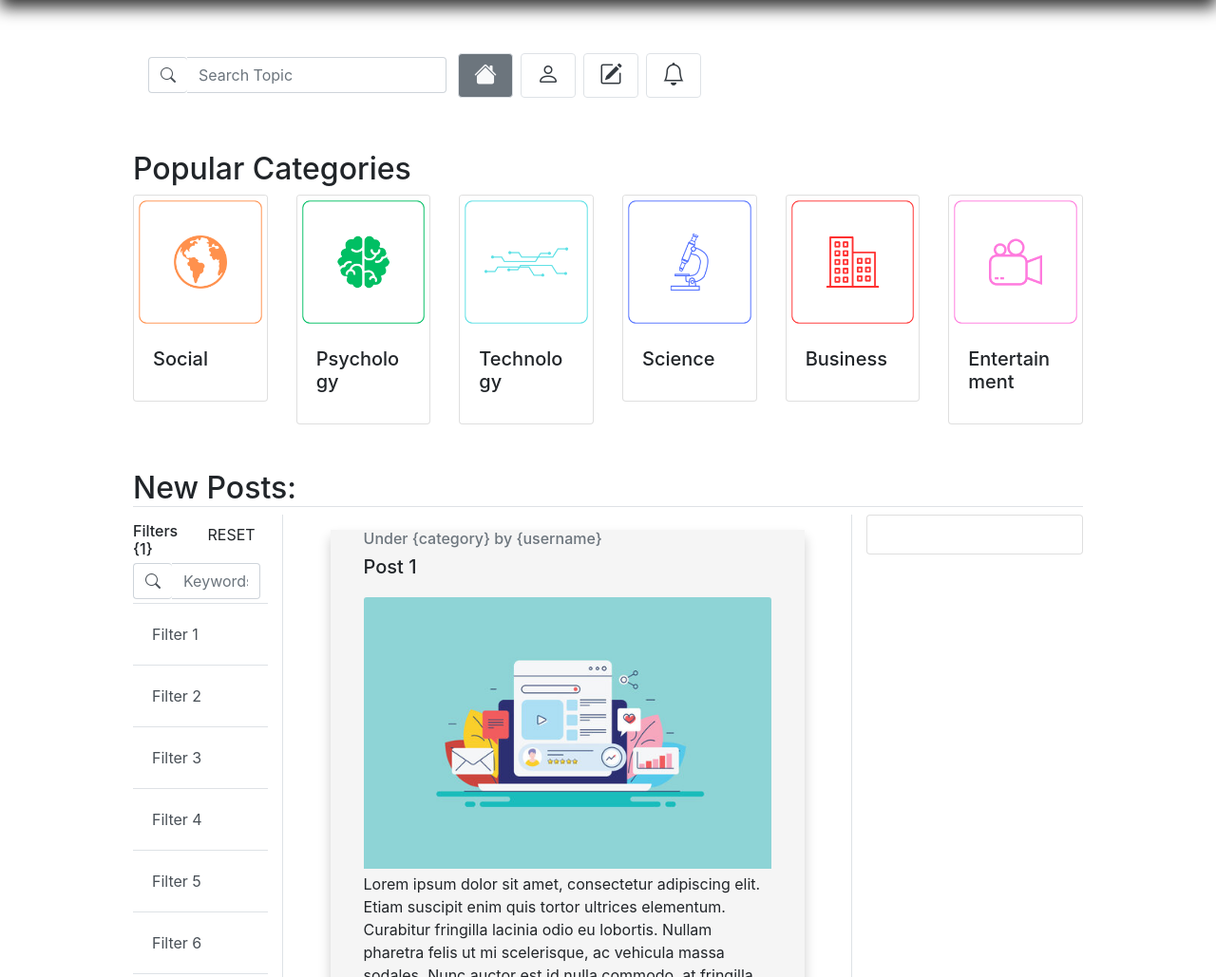
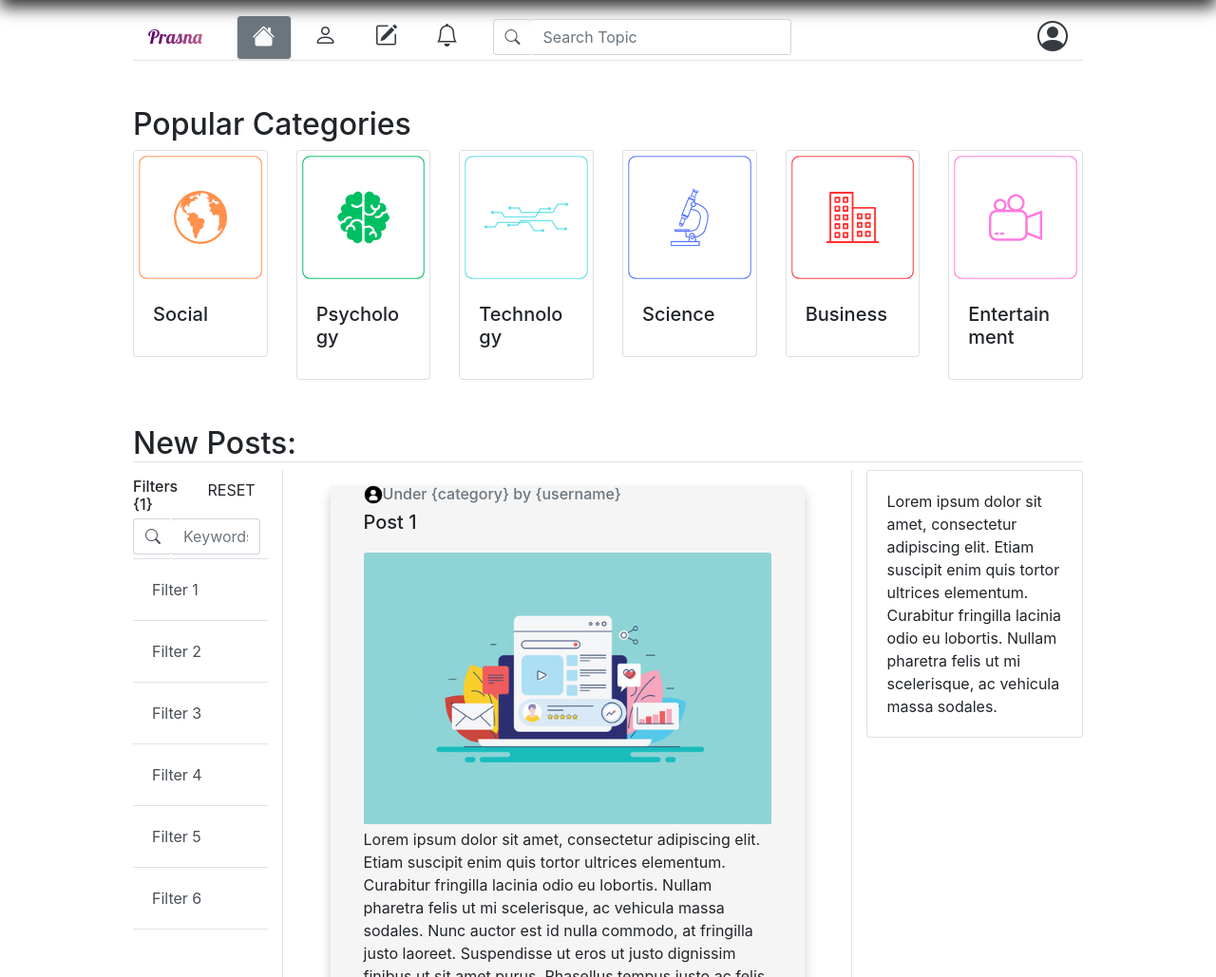
Before and after one commit to DizValheim/Prasna, a plain HTML site: page index.html in a window 1280 px wide. Shown: the part 856-1885 px from the top of the page at 95% size. Drawn offline with nearby package versions, Linux system fonts and the light colour scheme.

Commit message:
Make Navbar responsive + fonts

```diff
--- a/index.html
+++ b/index.html
@@ -7,7 +7,14 @@
   <title>Prasna</title>
   <link rel="stylesheet" href="https://maxcdn.bootstrapcdn.com/bootstrap/4.1.3/css/bootstrap.min.css">
   <link rel="stylesheet" href="https://fonts.googleapis.com/css2?family=Roboto:wght@300;400;500;700;900&display=swap" />
+  <link rel="preconnect" href="https://fonts.googleapis.com">
+  <link rel="preconnect" href="https://fonts.gstatic.com" crossorigin>
+  <link href="https://fonts.googleapis.com/css2?family=Libre+Baskerville&family=Lobster&family=Roboto+Mono&display=swap"
+    rel="stylesheet">
   <link rel="stylesheet" href="https://cdn.jsdelivr.net/npm/bootstrap-icons@1.11.2/font/bootstrap-icons.min.css">
+  <script src="https://ajax.googleapis.com/ajax/libs/jquery/3.3.1/jquery.min.js"></script>
+  <script src="https://cdnjs.cloudflare.com/ajax/libs/popper.js/1.14.3/umd/popper.min.js"></script>
+  <script src="https://maxcdn.bootstrapcdn.com/bootstrap/4.1.3/js/bootstrap.min.js"></script>
   <style>
     .container-wide {
 
@@ -42,6 +49,13 @@
       color: #fff;
     }
 
+    .text-purple {
+      background-image: linear-gradient(to right, #57006b, #bf5e8d);
+      color: rgba(0, 0, 0, 0);
+      /* -webkit-background-clip: text; */
+      background-clip: text;
+    }
+
     .navbar {
       position: sticky;
       top: 0;
@@ -73,10 +87,10 @@
 
   <div class="container-fluid landing">
     <nav class="navbar navbar-expand-lg navbar-primary">
-      <a class="navbar-brand text-light ml-auto" href="#">Prasna</a>
+      <a class="navbar-brand text-light" style="font-family: 'Lobster', sans-serif;" href="#">Prasna</a>
       <button class="navbar-toggler" type="button" data-toggle="collapse" data-target="#navbarNav"
         aria-controls="navbarNav" aria-expanded="false" aria-label="Toggle navigation">
-        <span class="navbar-toggler-icon"></span>
+        <span class="navbar-toggler-icon"><i class="bi bi-list"></i></span>
       </button>
       <div class="collapse navbar-collapse" id="navbarNav">
         <ul class="navbar-nav ml-auto">
@@ -116,12 +130,43 @@
     </div>
   </div>
 
-  <div class="container-fluid my-5">
+  <div class="container-fluid mt-3">
     <div class="container-wide px-0 py-0">
-      <nav class="navbar navbar-expand-lg">
-        <div class="collapse navbar-collapse">
-          <form class="form-inline my-2 my-lg-0">
-            <div class="input-group">
+      <nav class="navbar navbar-expand-lg border-bottom py-0">
+        <a class="navbar-brand text-purple" href="#" style=" font-family: 'Lobster', sans-serif;">Prasna</a>
+        <button class="navbar-toggler" type="button" data-toggle="collapse" data-target="#navbarNav"
+          aria-controls="navbarNav" aria-expanded="false" aria-label="Toggle navigation">
+          <i class="bi bi-list"></i>
+        </button>
+        <div class="collapse navbar-collapse" id="navbarNav">
+          <ul class="navbar-nav ml-3 mr-3">
+            <li class="nav-item">
+              <a class="nav-link bg-secondary text-light border rounded h4 my-0 px-3 mx-1" href="#">
+                <i class="bi bi-house-fill"></i>
+                <span class="d-lg-none d-inline px-2">Home</span>
+              </a>
+            </li>
+            <li class="nav-item">
+              <a class="nav-link text-dark h4 my-0 px-3 mx-1" href="#">
+                <i class="bi bi-person"></i>
+                <span class="d-lg-none d-inline px-2">Following</span>
+              </a>
+            </li>
+            <li class="nav-item">
+              <a class="nav-link text-dark h4 my-0 px-3 mx-1" href="#">
+                <i class="bi bi-pencil-square"></i>
+                <span class="d-lg-none d-inline px-2">Answer</span>
+              </a>
+            </li>
+            <li class="nav-item">
+              <a class="nav-link text-dark h4 my-0 px-3 mx-1" href="#">
+                <i class="bi bi-bell"></i>
+                <span class="d-lg-none d-inline px-2">Notifications</span>
+              </a>
+            </li>
+          </ul>
+          <form class="form my-2 my-lg-0 mr-auto">
+            <div class="input-group mx-auto ">
               <span class="input-group-text border-right-0 bg-transparent">
                 <i class="bi bi-search"></i>
               </span>
@@ -129,14 +174,7 @@
                 aria-label="Search">
             </div>
           </form>
-          <ul class="navbar-nav mr-auto">
-            <li class="nav-item"><a class="nav-link bg-secondary text-light border rounded h4 my-0 px-3 mx-1" href="#"><i class="bi bi-house-fill"></i></a></li>
-            <li class="nav-item"><a class="nav-link text-dark border rounded h4 my-0 px-3 mx-1" href="#"><i class="bi bi-person"></i></a></li>
-            <li class="nav-item"><a class="nav-link text-dark border rounded h4 my-0 px-3 mx-1" href="#"><i class="bi bi-pencil-square"></i></a></li>
-            <li class="nav-item"><a class="nav-link text-dark border rounded h4 my-0 px-3 mx-1" href="#"><i class="bi bi-bell"></i></a></li>
-
-          </ul>
-
+          <a href="#"><i class="bi bi-person-circle text-dark h2"></i></a>
         </div>
       </nav>
     </div>
@@ -146,7 +184,7 @@
       <h2>Popular Categories</h2>
       <div class="row">
         <!-- Add your genres here -->
-        <div class="col-sm-2">
+        <div class="col-lg-2">
           <div class="card topic-card">
             <img class="card-img-top" src="./images/World.png" alt="world-icon">
             <div class="card-body">
@@ -154,7 +192,7 @@
             </div>
           </div>
         </div>
-        <div class="col-sm-2">
+        <div class="col-lg-2">
           <div class="card topic-card">
             <img class="card-img-top" src="./images/Psychology-icon.png" alt="world-icon">
             <div class="card-body">
@@ -162,7 +200,7 @@
             </div>
           </div>
         </div>
-        <div class="col-sm-2">
+        <div class="col-lg-2">
           <div class="card topic-card">
             <img class="card-img-top" src="./images/Technology-icon.png" alt="world-icon">
             <div class="card-body">
@@ -170,7 +208,7 @@
             </div>
           </div>
         </div>
-        <div class="col-sm-2">
+        <div class="col-lg-2">
           <div class="card topic-card">
             <img class="card-img-top" src="./images/Science-icon.png" alt="world-icon">
             <div class="card-body">
@@ -178,7 +216,7 @@
             </div>
           </div>
         </div>
-        <div class="col-sm-2">
+        <div class="col-lg-2">
           <div class="card topic-card">
             <img class="card-img-top" src="./images/Buisness-icon.png" alt="world-icon">
             <div class="card-body">
@@ -186,7 +224,7 @@
             </div>
           </div>
         </div>
-        <div class="col-sm-2">
+        <div class="col-lg-2">
           <div class="card topic-card">
             <img class="card-img-top" src="./images/Entertainment-icon.png" alt="world-icon">
             <div class="card-body">
@@ -245,7 +283,11 @@
               <div class="col-md-10 post mx-auto my-3">
                 <div class="card border-0 bg-transparent">
                   <div class="card-header py-0">
-                    <h6 class="text-secondary">Under {category} by {username} </h6>
+                    <div class="flex justify-content-between">
+                      <img class="rounded-circle float-left" src="./images/profile-icon.png" alt="user-profile-icon"
+                        height="20px" width="20px">
+                      <h6 class="text-secondary">Under {category} by {username} </h6>
+                    </div>
                     <h5 class="card-title my-0">Post 1</h5>
                   </div>
                   <div class="card-body">
@@ -259,7 +301,8 @@
                       justo ac felis sodales pellentesque. </p>
                   </div>
                   <div class="card-footer border-top my-0 py-1">
-                    <a class="btn bg-secondary text-light h4 my-0 px-3" href="#"><i class="bi bi-arrow-up-square-fill"></i></a>
+                    <a class="btn bg-secondary text-light h4 my-0 px-3" href="#"><i
+                        class="bi bi-arrow-up-square-fill"></i></a>
                     <a class="btn text-dark h4 my-0 px-3" href="#"><i class="bi bi-arrow-down-square"></i></a>
                     <a class="btn text-dark h4 my-0 px-3" href="#"><i class="bi bi-chat-left"></i></i></a>
                     <a class="btn text-dark h4 my-0 px-3" href="#"><i class="bi bi-send-plus"></i></i></a>
@@ -276,7 +319,8 @@
                     <p class="card-text">Post Description</p>
                   </div>
                   <div class="card-footer border-top my-0 py-1">
-                    <a class="btn bg-secondary text-light h4 my-0 px-3" href="#"><i class="bi bi-arrow-up-square-fill"></i></a>
+                    <a class="btn bg-secondary text-light h4 my-0 px-3" href="#"><i
+                        class="bi bi-arrow-up-square-fill"></i></a>
                     <a class="btn text-dark h4 my-0 px-3" href="#"><i class="bi bi-arrow-down-square"></i></a>
                     <a class="btn text-dark h4 my-0 px-3" href="#"><i class="bi bi-chat-left"></i></i></a>
                     <a class="btn text-dark h4 my-0 px-3" href="#"><i class="bi bi-send-plus"></i></i></a>
@@ -290,7 +334,9 @@
           <div class="col-md-3">
             <div class="card">
               <div class="card-body">
-                <p class="card-text"></p>
+                <p class="card-text">Lorem ipsum dolor sit amet, consectetur adipiscing elit. Etiam suscipit enim
+                  quis tortor ultrices elementum. Curabitur fringilla lacinia odio eu lobortis. Nullam pharetra
+                  felis ut mi scelerisque, ac vehicula massa sodales.</p>
               </div>
             </div>
           </div>
```
Also changed, not shown: images/profile-icon.png (added).
